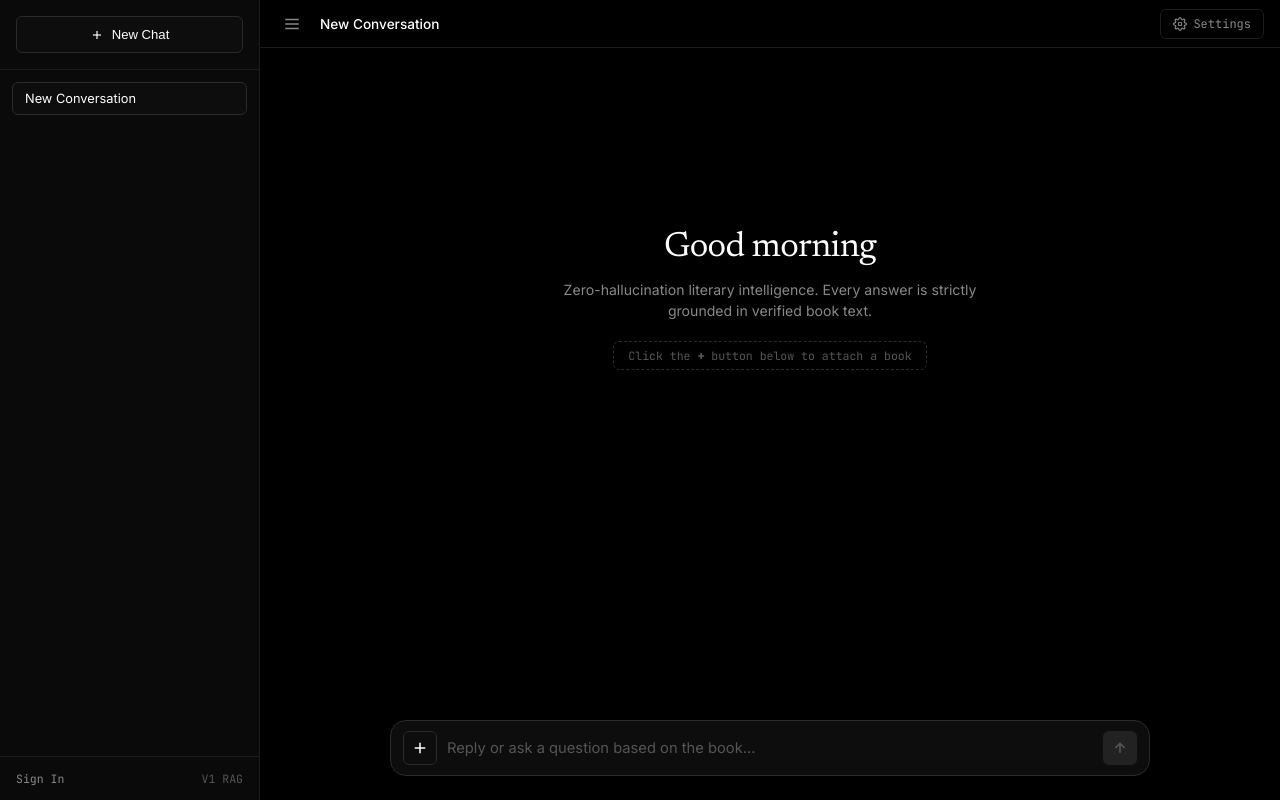
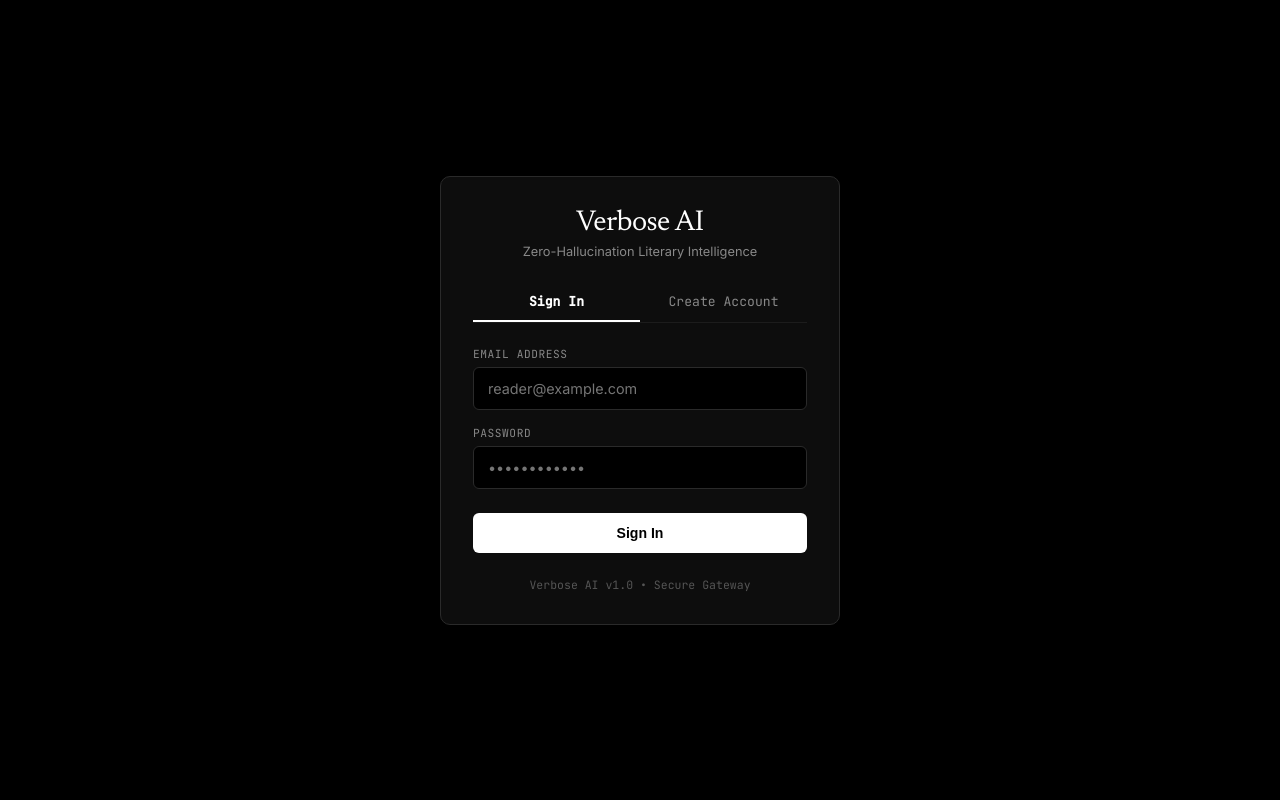
Before and after one commit to musabj1917-oss/verbose-ai, a PHP site: page / in a window 1280 px wide. Run offline with PHP 8.4, Linux system fonts and the light colour scheme; data that the repository does not hold is empty; some libraries are stand-ins or nearby versions.

Commit message:
Route root to login as entrypoint, add auth session gating, and update Gemini models in AIService

```diff
--- a/public/api.php
+++ b/public/api.php
@@ -20,19 +20,31 @@ if ($action === 'auth') {
                 $hash = password_hash($password, PASSWORD_BCRYPT);
                 $stmt = $pdo->prepare("INSERT INTO users (email, password_hash) VALUES (?, ?) RETURNING id, email");
                 $stmt->execute([$email, $hash]);
-                echo json_encode(['success' => true, 'user' => $stmt->fetch()]); exit;
+                $user = $stmt->fetch();
+                setcookie('verbose_session', $email, time() + 86400 * 30, '/');
+                echo json_encode(['success' => true, 'user' => $user]);
+                exit;
             } else {
                 $stmt = $pdo->prepare("SELECT id, email, password_hash FROM users WHERE email = ?");
                 $stmt->execute([$email]);
                 $user = $stmt->fetch();
                 if ($user && password_verify($password, $user['password_hash'])) {
                     unset($user['password_hash']);
-                    echo json_encode(['success' => true, 'user' => $user]); exit;
+                    setcookie('verbose_session', $email, time() + 86400 * 30, '/');
+                    echo json_encode(['success' => true, 'user' => $user]);
+                    exit;
+                } else {
+                    echo json_encode(['success' => false, 'error' => 'Invalid email or password.']);
+                    exit;
                 }
             }
-        } catch (Exception $e) {}
+        } catch (Exception $e) {
+            error_log("Auth DB error: " . $e->getMessage());
+        }
     }
-    echo json_encode(['success' => true, 'user' => ['id' => 1, 'email' => $email]]); exit;
+    setcookie('verbose_session', $email, time() + 86400 * 30, '/');
+    echo json_encode(['success' => true, 'user' => ['id' => 1, 'email' => $email]]);
+    exit;
 }
 if ($action === 'query') {
     $input = json_decode(file_get_contents('php://input'), true);
--- a/public/index.php
+++ b/public/index.php
@@ -1,6 +1,45 @@
 <?php
 $uri = parse_url($_SERVER['REQUEST_URI'], PHP_URL_PATH);
-if (preg_match('/\.(?:png|jpg|jpeg|gif|css|js|ico|svg)$/', $uri)) { return false; }
-if ($uri === '/api' || $uri === '/api.php') { require __DIR__ . '/api.php'; exit; }
-if ($uri === '/login' || $uri === '/signup' || $uri === '/auth') { require __DIR__ . '/../templates/auth.php'; exit; }
+
+// Static assets routing for PHP built-in server
+if (preg_match('/\.(?:png|jpg|jpeg|gif|css|js|ico|svg)$/', $uri)) {
+    return false;
+}
+
+// API endpoints
+if ($uri === '/api' || $uri === '/api.php') {
+    require __DIR__ . '/api.php';
+    exit;
+}
+
+// Logout endpoint
+if ($uri === '/logout') {
+    setcookie('verbose_session', '', time() - 3600, '/');
+    header('Location: /login');
+    exit;
+}
+
+// Dedicated Auth pages
+if ($uri === '/login' || $uri === '/signup' || $uri === '/auth') {
+    require __DIR__ . '/../templates/auth.php';
+    exit;
+}
+
+// Direct app/reader access - requires login
+if ($uri === '/app' || $uri === '/reader') {
+    if (empty($_COOKIE['verbose_session'])) {
+        header('Location: /login');
+        exit;
+    }
+    require __DIR__ . '/../templates/reader.php';
+    exit;
+}
+
+// Root entrypoint: FIRST page MUST be login if not authenticated
+if (empty($_COOKIE['verbose_session'])) {
+    require __DIR__ . '/../templates/auth.php';
+    exit;
+}
+
+// If authenticated, render reading canvas
 require __DIR__ . '/../templates/reader.php';
--- a/src/AIService.php
+++ b/src/AIService.php
@@ -75,13 +75,20 @@ VERIFIED BOOK EXCERPTS:
     }
 
     private function callGemini($systemPrompt, $userPrompt) {
-        $url = "https://generativelanguage.googleapis.com/v1beta/models/gemini-1.5-flash:generateContent?key=" . urlencode($this->geminiApiKey);
-        $payload = [
-            'system_instruction' => ['parts' => [['text' => $systemPrompt]]],
-            'contents' => [['role' => 'user', 'parts' => [['text' => $userPrompt]]]],
-            'generationConfig' => ['temperature' => 0.2, 'maxOutputTokens' => 1024]
-        ];
-        return $this->httpPost($url, $payload, ['Content-Type: application/json']);
+        $models = ['gemini-2.5-flash-lite', 'gemini-flash-latest', 'gemini-3.8-flash', 'gemini-1.5-flash'];
+        foreach ($models as $model) {
+            $url = "https://generativelanguage.googleapis.com/v1beta/models/{$model}:generateContent?key=" . urlencode($this->geminiApiKey);
+            $payload = [
+                'system_instruction' => ['parts' => [['text' => $systemPrompt]]],
+                'contents' => [['role' => 'user', 'parts' => [['text' => $userPrompt]]]],
+                'generationConfig' => ['temperature' => 0.2, 'maxOutputTokens' => 1024]
+            ];
+            $res = $this->httpPost($url, $payload, ['Content-Type: application/json']);
+            if ($res['success']) {
+                return $res;
+            }
+        }
+        return ['success' => false, 'error' => 'All Gemini models attempted'];
     }
 
     private function callGrok($systemPrompt, $userPrompt) {
--- a/templates/auth.php
+++ b/templates/auth.php
@@ -51,7 +51,7 @@
         <button type="submit" id="btn-submit" class="btn-auth-submit">Sign In</button>
       </form>
       <div class="auth-footer">
-        <a href="/" id="back-to-app">Return to reading canvas</a>
+        <span style="font-family: var(--font-mono); font-size: 0.72rem; color: var(--text-dim);">Verbose AI v1.0 &bull; Secure Gateway</span>
       </div>
     </div>
   </div>
@@ -76,10 +76,25 @@
       fetch('/api.php?action=auth', { method: 'POST', headers: { 'Content-Type': 'application/json' }, body: JSON.stringify({ mode, email, password }) })
       .then(res => res.json())
       .then(data => {
-        if (data.success) { window.SFX?.playReplyChime(); localStorage.setItem('verbose_user', JSON.stringify(data.user)); window.location.href = '/'; }
-        else { window.SFX?.playBlip(320, 0.08); alert(data.error || 'Authentication error.'); btnSubmit.disabled = false; btnSubmit.textContent = mode === 'signin' ? 'Sign In' : 'Create Account'; }
+        if (data.success) {
+          window.SFX?.playReplyChime();
+          const userEmail = (data.user && data.user.email) ? data.user.email : email;
+          document.cookie = "verbose_session=" + encodeURIComponent(userEmail) + "; path=/; max-age=2592000; SameSite=Lax";
+          localStorage.setItem('verbose_user', JSON.stringify({ email: userEmail }));
+          window.location.href = '/app';
+        } else {
+          window.SFX?.playBlip(320, 0.08);
+          alert(data.error || 'Authentication error.');
+          btnSubmit.disabled = false;
+          btnSubmit.textContent = mode === 'signin' ? 'Sign In' : 'Create Account';
+        }
       })
-      .catch(() => { window.SFX?.playReplyChime(); localStorage.setItem('verbose_user', JSON.stringify({ email })); window.location.href = '/'; });
+      .catch(() => {
+        window.SFX?.playReplyChime();
+        document.cookie = "verbose_session=" + encodeURIComponent(email) + "; path=/; max-age=2592000; SameSite=Lax";
+        localStorage.setItem('verbose_user', JSON.stringify({ email }));
+        window.location.href = '/app';
+      });
     }
   </script>
 </body>
--- a/templates/reader.php
+++ b/templates/reader.php
@@ -1,3 +1,10 @@
+<?php
+if (empty($_COOKIE['verbose_session'])) {
+    header('Location: /login');
+    exit;
+}
+$currentUser = htmlspecialchars($_COOKIE['verbose_session'] ?? 'Reader');
+?>
 <!DOCTYPE html>
 <html lang="en">
 <head>
@@ -26,8 +33,10 @@
     <div id="chat-history-list" class="chat-history-list"></div>
 
     <div class="sidebar-bottom">
-      <a href="/login" style="color: var(--text-muted); text-decoration: none; transition: color 0.15s ease;" onmouseover="this.style.color='#fff'" onmouseout="this.style.color='var(--text-muted)'">Sign In</a>
-      <span>V1 RAG</span>
+      <div style="display: flex; justify-content: space-between; align-items: center; width: 100%;">
+        <span style="font-family: var(--font-mono); font-size: 0.72rem; color: var(--text-muted); overflow: hidden; text-overflow: ellipsis; white-space: nowrap; max-width: 130px;"><?= $currentUser ?></span>
+        <a href="/logout" id="btn-logout" style="color: var(--text-dim); font-size: 0.72rem; text-decoration: none; transition: color 0.15s ease;" onmouseover="this.style.color='#fff'" onmouseout="this.style.color='var(--text-dim)'">Sign Out</a>
+      </div>
     </div>
   </aside>
 
```
